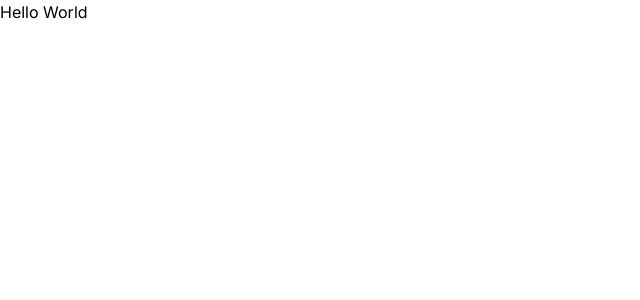
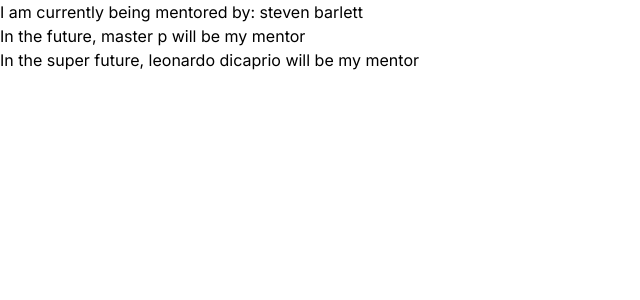
Before and after one commit to stevenahanson/essentialcode, a Next.js app: page / in a window 1280 px wide. Shown: the top 300 px of the page, without its empty margins (0-640 px from the left). Built offline with nearby package versions, Linux system fonts and the light colour scheme.

Commit message:
destructuring mentors

```diff
--- a/src/app/page.tsx
+++ b/src/app/page.tsx
@@ -1,3 +1,17 @@
 export default function Home() {
-  return <p>Hello World</p>;
+  const mentors = ["leonardo dicaprio", "steven barlett", "master p"];
+
+  const [third, first, second] = mentors;
+
+  console.log("current mentor is " + first);
+  console.log("future mentor is " + second);
+  console.log("super future mentor is " + third);
+
+  return (
+    <div>
+      <p>I am currently being mentored by: {first}</p>
+      <p>In the future, {second} will be my mentor</p>
+      <p>In the super future, {third} will be my mentor</p>
+    </div>
+  );
 }
```
